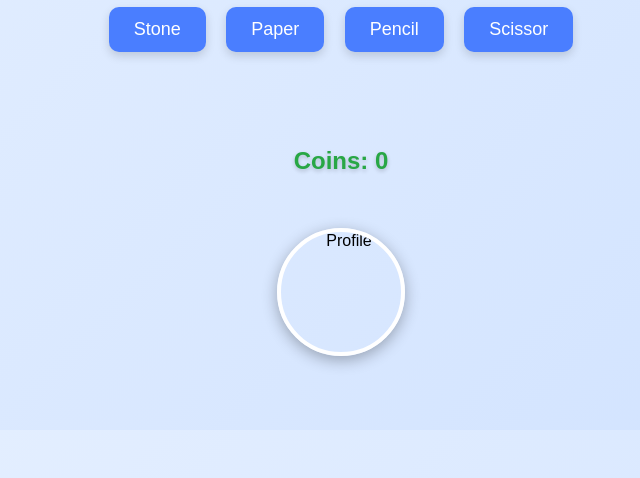
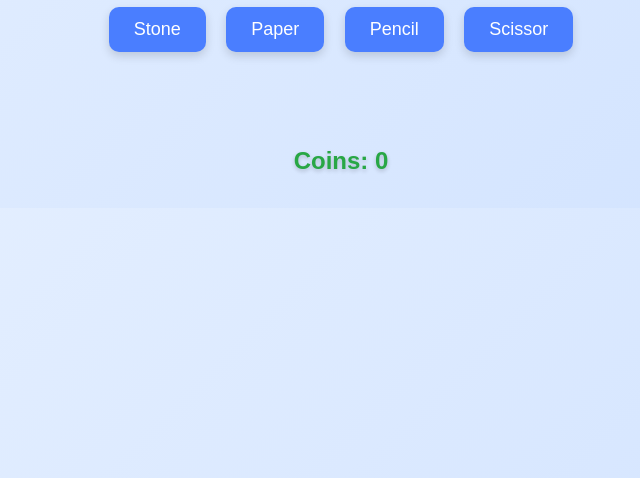
Before and after one commit to arunava567/Arunava, a website: page views/game.html in a window 1280 px wide. Shown: the part 322-800 px from the top of the page, without its empty margins (299-939 px from the left). Drawn offline with Linux system fonts and the light colour scheme; files that its build step writes are made by us from their sources; no server answers; sample sign-in values are in the browser's storage.

Commit message:
game.html

```diff
--- a/views/game.html
+++ b/views/game.html
@@ -7,13 +7,16 @@
 </head>
 
 <body>
+
+  <!-- Profile Section -->
   <div id="profile">
-  <img id="profilePic" src="" alt="Profile">
-  <h3 id="playerName"></h3>
-</div>
+    <img id="profilePic" src="" alt="Profile">
+    <h3 id="playerName"></h3>
+  </div>
 
   <h1>Stone Paper Pencil Scissor</h1>
 
+  <!-- Buttons -->
   <div class="buttons">
     <button onclick="play('stone')">Stone</button>
     <button onclick="play('paper')">Paper</button>
@@ -21,14 +24,10 @@
     <button onclick="play('scissor')">Scissor</button>
   </div>
 
+  <!-- Output area -->
   <div id="choices"></div>
   <div id="result"></div>
   <div id="coins">Coins: 0</div>
-
-  <div id="profile">
-    <img id="profilePic" src="" alt="Profile">
-    <h3 id="playerName"></h3>
-  </div>
 
   <script>
     const youdict = {stone: 1, paper: 2, pencil: 3, scissor: 4};
```
